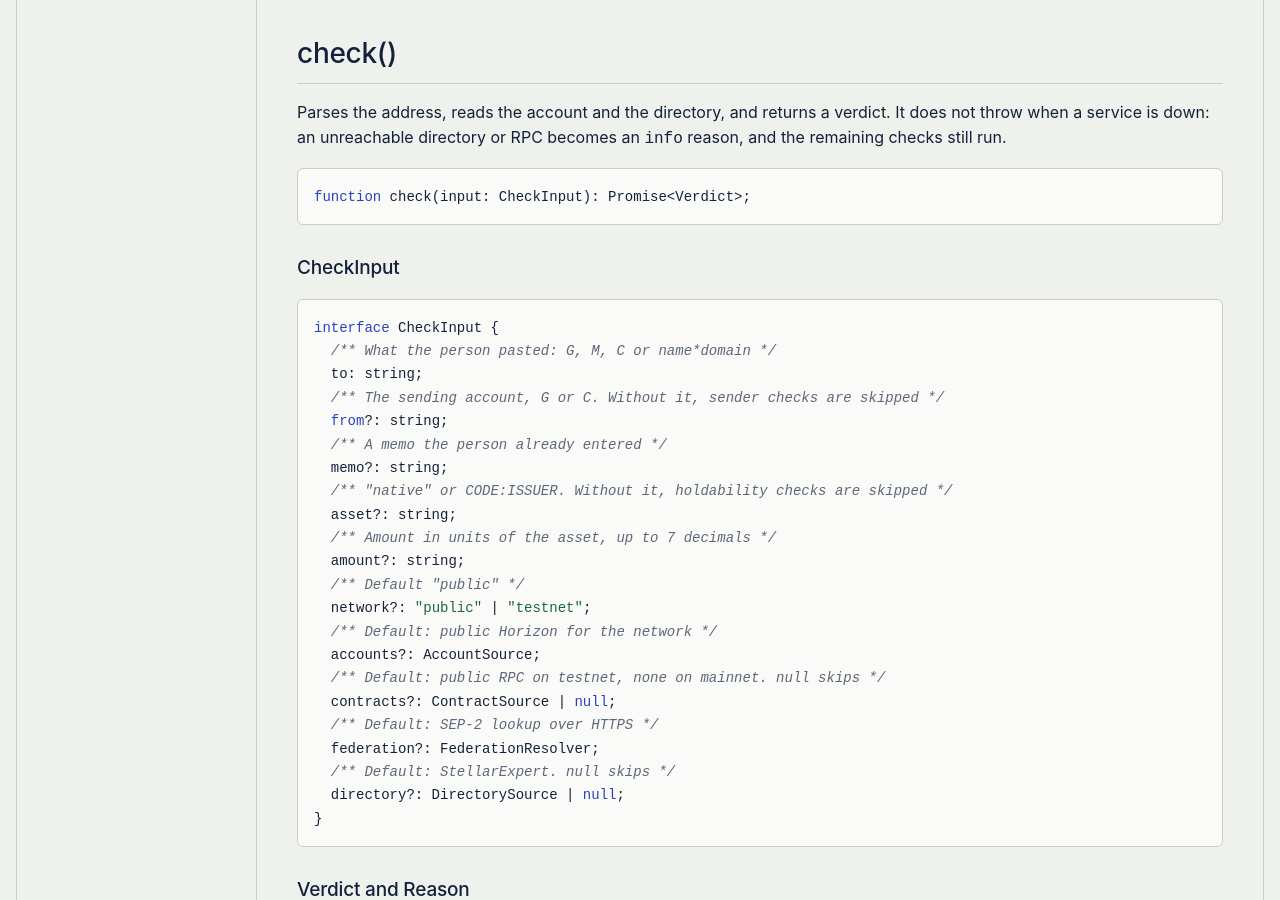
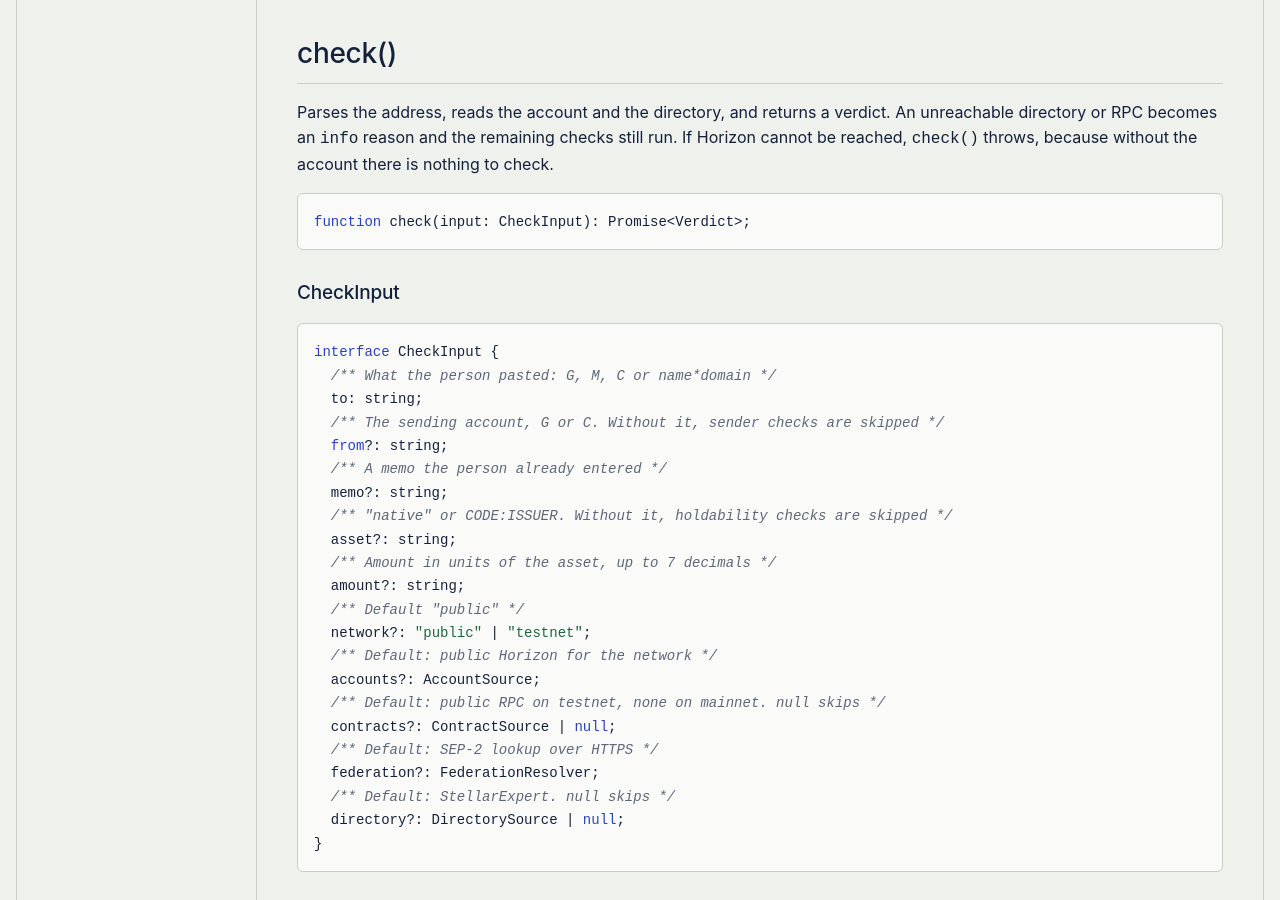
Before and after one commit to StellaGate/stellagate, a website built with Vite: page site/docs.html in a window 1280 px wide. Shown: the part 3300-4200 px from the top of the page. Built offline with nearby package versions, Linux system fonts and the light colour scheme.

Commit message:
docs: correct check() failure behaviour

```diff
--- a/site/docs.html
+++ b/site/docs.html
@@ -245,7 +245,7 @@ if (verdict.status === "block") {
         <section id="check-function" class="docs-section">
           <h2>check()</h2>
           <p>
-            Parses the address, reads the account and the directory, and returns a verdict. It does not throw when a service is down: an unreachable directory or RPC becomes an <code>info</code> reason, and the remaining checks still run.
+            Parses the address, reads the account and the directory, and returns a verdict. An unreachable directory or RPC becomes an <code>info</code> reason and the remaining checks still run. If Horizon cannot be reached, <code>check()</code> throws, because without the account there is nothing to check.
           </p>
           <div class="code-block-wrap">
             <pre class="code-pre"><code><span class="token-keyword">function</span> check(input: CheckInput): Promise&lt;Verdict&gt;;</code></pre>
```
